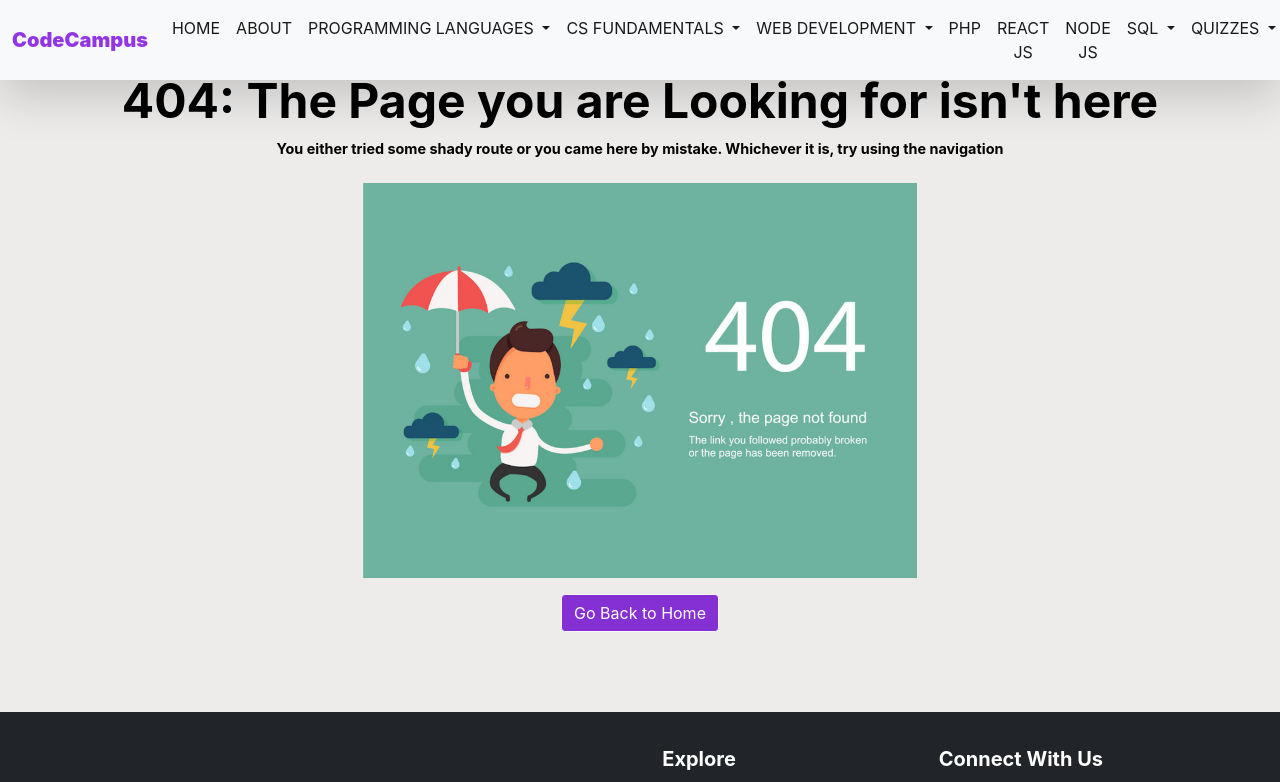
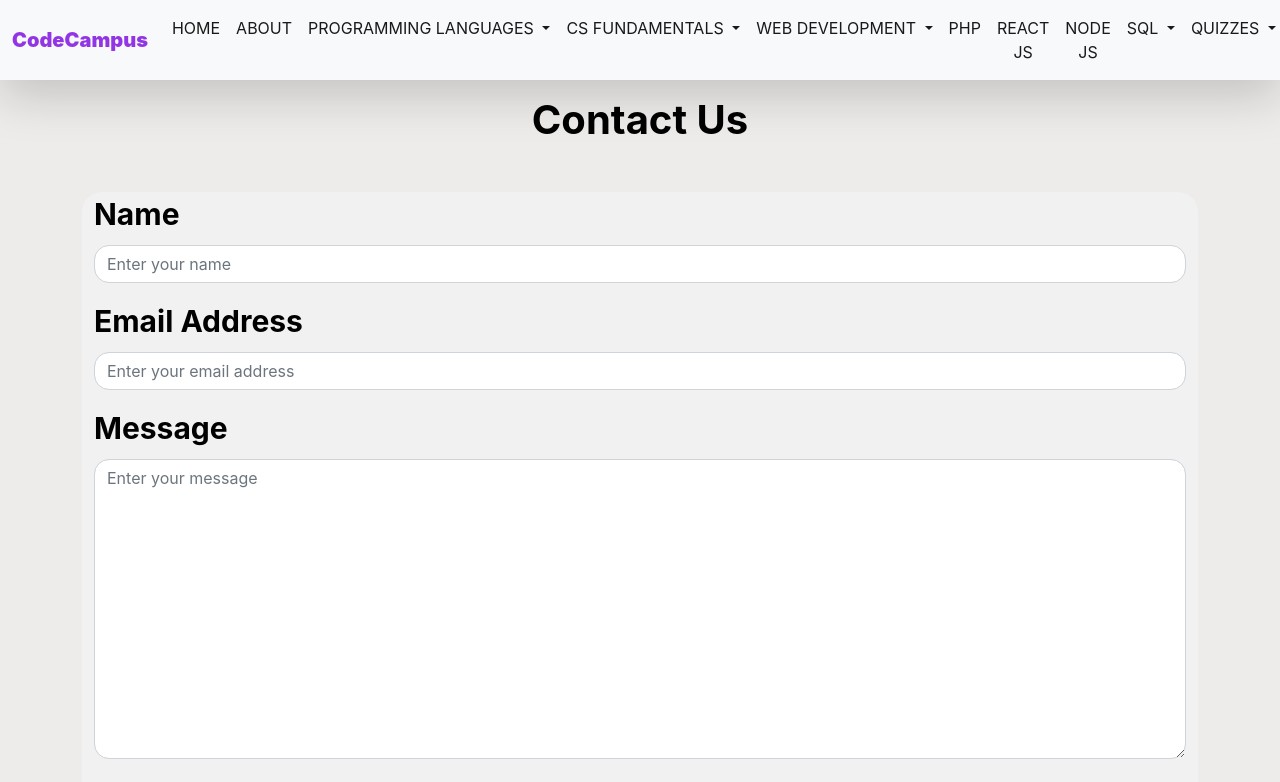
Before and after one commit to Manas0916/CodeCampus, a React (Create React App) app: page /contact in a window 1280 px wide. Shown: the top 782 px of the page. Built offline with nearby package versions, Linux system fonts and the light colour scheme.

Commit message:
Added Contact Us

```diff
--- a/package.json
+++ b/package.json
@@ -3,6 +3,7 @@
   "version": "0.1.0",
   "private": true,
   "dependencies": {
+    "@emailjs/browser": "^3.10.0",
     "@testing-library/jest-dom": "^5.16.5",
     "@testing-library/react": "^13.4.0",
     "@testing-library/user-event": "^13.5.0",
--- a/src/App.js
+++ b/src/App.js
@@ -14,12 +14,10 @@ import Youtube from './components/Youtube';
 import PageNotFound from './components/PageNotFound';
 import React, { useState} from 'react';
 import Footer from './components/Footer';
+import Contact from './components/Contact';
 
 function App() {
-  // const storedDarkMode = localStorage.getItem("DARK_MODE");
   const [mode, setMode] = useState('light');
-  // const [darkMode, setDarkMode] = useState(storedDarkMode);
-
 
   const toggleMode = ()=>{
     if(mode === 'light')
@@ -31,14 +29,7 @@ function App() {
       setMode('light');
       document.body.style.backgroundColor = '#eeecea';
     }
-
-    // setDarkMode(!darkMode);
   }
-
-  // useEffect(() => {
-  //   localStorage.setItem("DARK_MODE", darkMode);
-  //   // console.log(`Is in dark mode? ${darkMode}`);
-  // }, [darkMode]);
 
   return (
     <div className="App">
@@ -55,6 +46,7 @@ function App() {
           <Route exact path="/DsaCp" element={<DsaCp mode={mode}/>}></Route>
           <Route exact path="/telegram" element={<Telegram mode={mode}/>}></Route>
           <Route exact path="/youtube" element={<Youtube mode={mode} />}></Route>
+          <Route exact path="/contact" element={<Contact mode={mode} />}></Route>
           <Route path="*" element={<PageNotFound mode={mode} />}></Route>
         </Routes>
         <Footer/>
--- /dev/null
+++ b/src/components/Contact.js
@@ -0,0 +1,54 @@
+import React, { useRef } from 'react';
+import emailjs from '@emailjs/browser';
+import { useEffect } from 'react';
+
+const Contact = (props) => {
+    useEffect(() => {
+        window.scrollTo(0, 0)
+    }, []);
+    const form = useRef();
+
+    const sendEmail = (e) => {
+        e.preventDefault();
+
+        emailjs.sendForm('service_z1sawkh', 'template_9t9pkqc', form.current, 'a2e3HA2VbH4dJLZ9z')
+            .then((result) => {
+                console.log(result.text);
+                console.log("message sent")
+            }, (error) => {
+                console.log(error.text);
+            });
+    };
+    return (
+        <>
+            <div className='container my-5 pt-5'>
+                <div classNmae="container my-5 pt-5">
+                    <h2 style={{ color: props.mode === 'dark' ? '#9235e4' : 'black', fontSize: '40px' }}><strong>Contact Us</strong></h2>
+                </div>
+                <div className='container mt-1 mb-5 pb-5' style={{ borderRadius: '20px', backgroundColor: props.mode==='dark'?'#818081':'#f1f1f1' }}>
+                    <form className="mt-5" ref={form} onSubmit={sendEmail}>
+                        <div className="mb-3 text-start mt-5">
+                            <label for="name" className="form-label" style={{ color: props.mode === 'dark' ? '#ffc007' : 'black', fontSize: '30px' }}><strong>Name</strong></label>
+                            <input type="text" name="user_name" className="form-control" placeholder="Enter your name" style={{ borderRadius: '15px' }} />
+                        </div>
+                        <div className="mb-3 text-start">
+                            <label for="email address" className="form-label" style={{ color: props.mode === 'dark' ? '#ffc007' : 'black', fontSize: '30px' }}><strong>Email Address</strong></label>
+                            <input type="email" name="user_email" className="form-control" placeholder="Enter your email address" style={{ borderRadius: '15px' }} />
+                        </div>
+                        <div className="mb-3 text-start">
+                            <label for="message" className="form-label" style={{ color: props.mode === 'dark' ? '#ffc007' : 'black', fontSize: '30px' }}><strong>Message</strong></label>
+                            <textarea name="message" className="form-control" placeholder="Enter your message" style={{ height: '300px', borderRadius: '15px' }} />
+                        </div>
+                        <div className="mb-2 mt-5">
+                            <button type="submit" className={`btn btn-outline-${props.mode==='dark'?'warning':'primary'} mx-2`} style={{ width: '100px', borderRadius: '10px'}}><strong>Submit</strong></button>
+                            <button type="reset" className={`btn btn-outline-${props.mode==='dark'?'warning':'primary'} mx-2`} style={{ width: '100px', borderRadius: '10px' }}><strong>Reset</strong></button>
+                        </div>
+
+                    </form>
+                </div>
+            </div>
+        </>
+    )
+}
+
+export default Contact;
--- a/src/components/Footer.js
+++ b/src/components/Footer.js
@@ -24,7 +24,7 @@ const Footer = () => {
                   <li className="list-group"><Link id="cs" className="link" to="/" onClick={()=>{window.scrollTo(0, 0);}}><b>Home</b></Link></li>
                   <li className="list-group"><Link id="cs" className="link" to="/about"><b>About</b></Link></li>
                   <li className="list-group"><Link id="cs" className="link" to="*"><b>Service</b></Link></li>
-                  <li className="list-group"><Link id="cs" className="link" to="*"><b>Contact</b></Link></li>
+                  <li className="list-group"><Link id="cs" className="link" to="/contact"><b>Contact</b></Link></li>
                 </ul>
               </div>
             </div>
--- a/src/components/Navbar.js
+++ b/src/components/Navbar.js
@@ -9,8 +9,6 @@ const Navbar = (props) => {
     return (
         <nav className={`navbar navbar-expand-lg navbar-${props.mode} bg-${props.mode} fixed-top shadow-lg`} data-bs-theme="dark">
             <div className="container-fluid">
-                {/* navbar color */}
-                {/* style={{color : "#d8b3fe"}} */}
                 <Link className="navbar-brand" to="/" style={{ color: props.mode === 'dark' ? '#d8b3fe' : '#9235e4' }}><b><strong>CodeCampus</strong></b></Link>
                 <button className="navbar-toggler" type="button" data-bs-toggle="collapse" data-bs-target="#navbarSupportedContent" aria-controls="navbarSupportedContent" aria-expanded="false" aria-label="Toggle navigation">
                     <span className="navbar-toggler-icon"></span>
```
Also changed, not shown: 1 other file (tests, documents, lock files or other folders).
